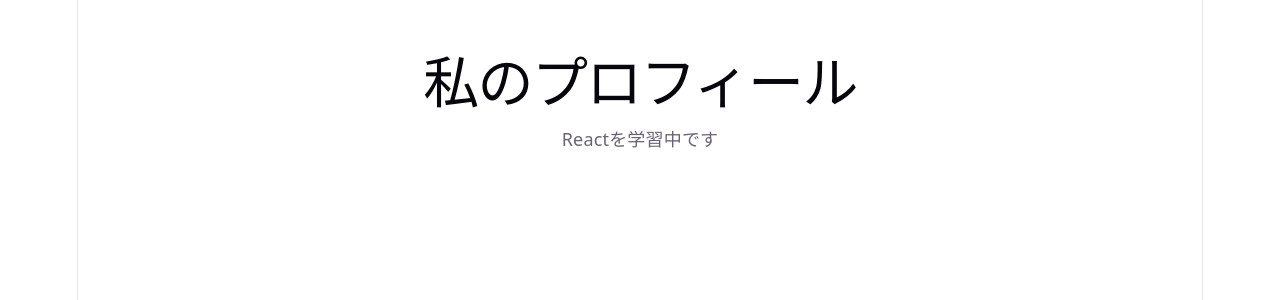
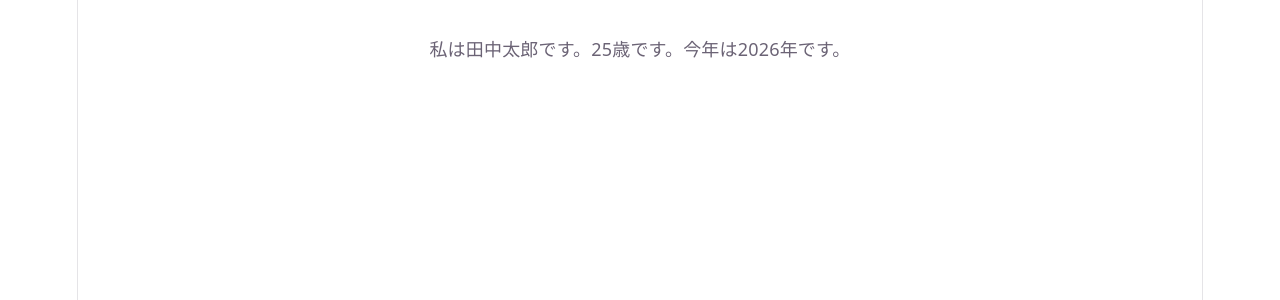
Before and after one commit to misakisoeda/react_tests, a React (Vite) app in the folder udemy-react-100/: page / in a window 1280 px wide. Shown: the top 300 px of the page. Built offline with nearby package versions, Linux system fonts and the light colour scheme.

Commit message:
feat: q3

```diff
--- a/udemy-react-100/src/App.tsx
+++ b/udemy-react-100/src/App.tsx
@@ -1,11 +1,11 @@
 import './App.css';
-import Question02 from './components/basic/Question02';
+import Introduction from './components/basic/Question03';
 
 function App() {
 
   return (
     <>
-      <Question02 />
+      <Introduction />
     </>
   )
 }
--- /dev/null
+++ b/udemy-react-100/src/components/basic/Question03.tsx
@@ -0,0 +1,13 @@
+function Introduction() {
+  const name = "田中太郎";
+  const age = 25;
+  const currentYear = new Date().getFullYear();
+
+  return (
+    <div>
+      <p>私は{name}です。{age}歳です。今年は{currentYear}年です。</p>
+    </div>
+  );
+}
+
+export default Introduction;
```
